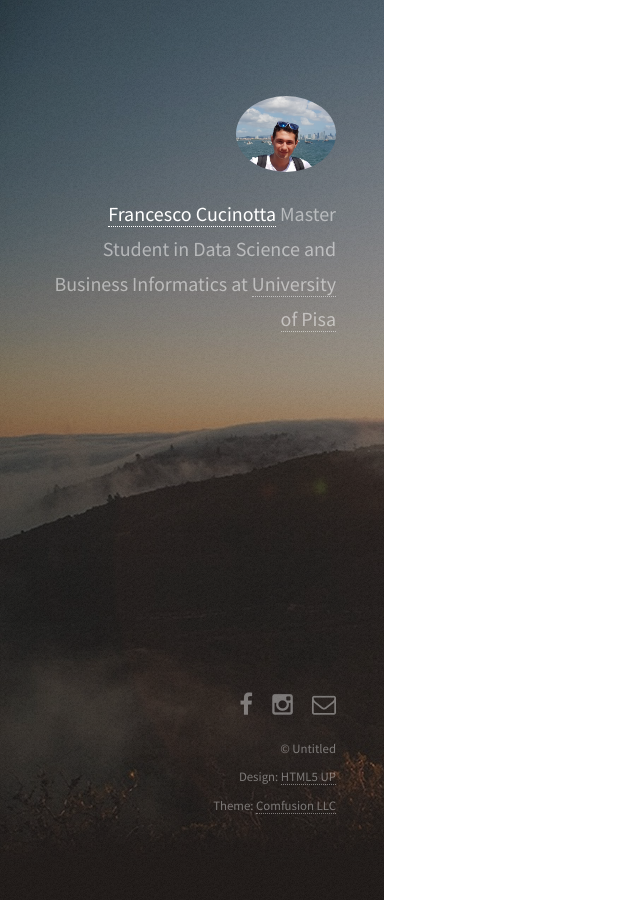
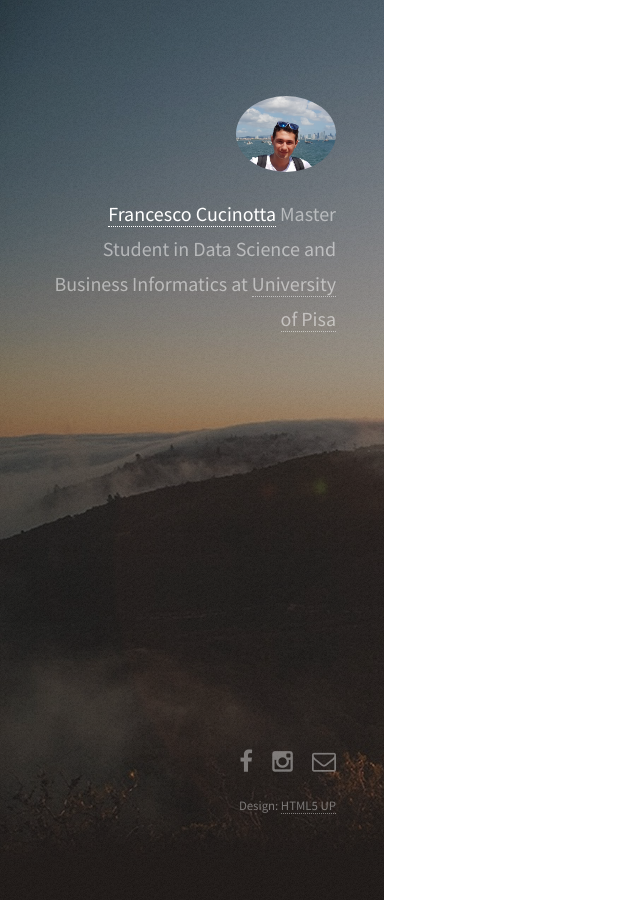
Before and after one commit to fracuci/fracuci.github.io, a Jekyll site: the page built from index.html, in a window 1280 px wide. Shown: the whole page, without its empty margins (0-640 px from the left). Built offline with Jekyll 4.4.1, drawn with Linux system fonts in a browser that asks for light colours; nearby versions of some CDN libraries.

Commit message:
Update default.html

```diff
--- a/_layouts/default.html
+++ b/_layouts/default.html
@@ -52,9 +52,7 @@
         {% endif %}
       </ul>
       <ul class="copyright">
-          <li>&copy; Untitled</li>
           <li>Design: <a href="http://html5up.net">HTML5 UP</a></li>
-          <li>Theme: <a href="http://comfusionllc.com">Comfusion LLC</a></li>
       </ul>
     </footer>
 
```
